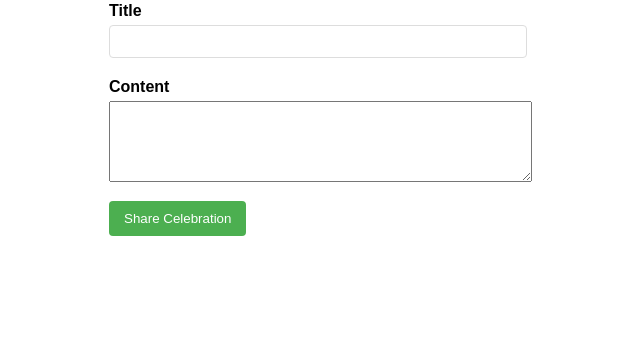
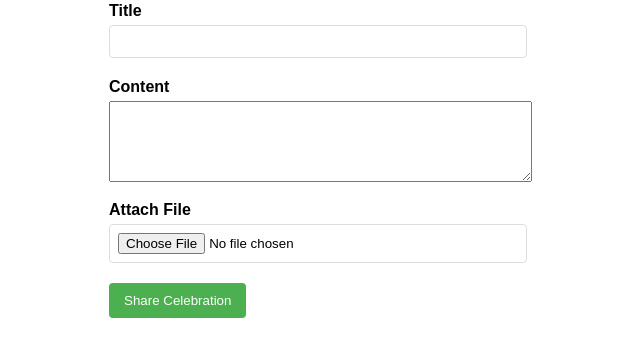
Before and after one commit to songsbyarchit/CelebrationBoard, a Flask app: page /create_post in a window 1280 px wide. Shown: the part 136-493 px from the top of the page, without its empty margins (331-971 px from the left). Run offline with Flask 3, Linux system fonts and the light colour scheme; the visitor is signed in with stand-in values (Sample User, id 1); some libraries are stand-ins or nearby versions.

Commit message:
Add file upload functionality (but not ye t displaying those files. Limitedto images, docs, pdfs only.

```diff
--- a/app/__init__.py
+++ b/app/__init__.py
@@ -1,8 +1,17 @@
+import os
 from flask import Flask
 from flask_sqlalchemy import SQLAlchemy
 from flask_login import LoginManager    #add login management
 
-app = Flask(__name__)    #make the app
+app = Flask(__name__)
+app.config['UPLOAD_FOLDER'] = 'app/static/uploads'  # where files will be saved
+app.config['MAX_CONTENT_LENGTH'] = 16 * 1024 * 1024  # 16MB max file size
+app.config['ALLOWED_EXTENSIONS'] = {'png', 'jpg', 'jpeg', 'gif', 'pdf', 'doc', 'docx'}  # allowed file types
+
+# Create upload folder if it doesn't exist
+os.makedirs(app.config['UPLOAD_FOLDER'], exist_ok=True)
+
+# Your existing config
 app.config['SECRET_KEY'] = 'dev'    #dont use this in production
 app.config['SQLALCHEMY_DATABASE_URI'] = 'sqlite:///site.db'   #basic database setup
 
--- a/app/forms.py
+++ b/app/forms.py
@@ -1,4 +1,5 @@
 from flask_wtf import FlaskForm    #secure form handling
+from flask_wtf.file import FileField, FileAllowed
 from wtforms import StringField, PasswordField, SelectField, SubmitField    #form fields
 from wtforms.validators import DataRequired, Email, Length, EqualTo, ValidationError, Regexp    #validators
 from app.models import User    #for custom validation
@@ -68,4 +69,9 @@ class PostForm(FlaskForm):
                               DataRequired(),
                               Length(min=10, max=1000, message='Content must be between 10 and 1000 characters')
                           ])
+    file = FileField('Attach File',    # New field for file upload
+                    validators=[
+                        FileAllowed(['jpg', 'png', 'gif', 'pdf', 'doc', 'docx'],
+                                  'Only images and documents are allowed!')
+                    ])
     submit = SubmitField('Share Celebration')
--- a/app/models.py
+++ b/app/models.py
@@ -27,6 +27,8 @@ class Post(db.Model):
     content = db.Column(db.Text, nullable=False)    #celebration description
     date_posted = db.Column(db.DateTime, nullable=False, default=datetime.utcnow)    #when it was posted
     user_id = db.Column(db.Integer, db.ForeignKey('user.id'), nullable=False)    #who posted it
+    file_filename = db.Column(db.String(255))    #store filename of uploaded file
+    file_path = db.Column(db.String(255))    #store path to uploaded file
 
     def __repr__(self):
         return f'<Post {self.title}>'    #helps with debugging later
--- a/app/templates/base.html
+++ b/app/templates/base.html
@@ -110,7 +110,6 @@
         {% endif %}
     </nav>
 
-    <!-- show flash messages for user feedback -->
     {% with messages = get_flashed_messages() %}
     {% if messages %}
     {% for message in messages %}
@@ -119,7 +118,6 @@
     {% endif %}
     {% endwith %}
 
-    <!-- main content goes here -->
     {% block content %}{% endblock %}
 </body>
 
--- a/app/templates/create_post.html
+++ b/app/templates/create_post.html
@@ -1,7 +1,7 @@
 {% extends "base.html" %}
 {% block content %}
 <h1>Share a Celebration</h1>
-<form method="POST">
+<form method="POST" enctype="multipart/form-data"> <!-- Add enctype for file uploads -->
     {{ form.hidden_tag() }}
     <div>
         <label>{{ form.title.label }}</label>
@@ -17,6 +17,13 @@
         <span style="color: red;">{{ error }}</span>
         {% endfor %}
     </div>
+    <div>
+        <label>{{ form.file.label }}</label>
+        {{ form.file() }}
+        {% for error in form.file.errors %}
+        <span style="color: red;">{{ error }}</span>
+        {% endfor %}
+    </div>
     {{ form.submit(class="button") }}
 </form>
 {% endblock %}
--- a/run.py
+++ b/run.py
@@ -1,4 +1,4 @@
 from app import app    #imprt the app we made
 
 if __name__ == '__main__':
-    app.run(debug=True, ssl_context=None)    #disable ssl for development
+    app.run(debug=True, ssl_context=None)    #disable ssl for developmentchrome
```
